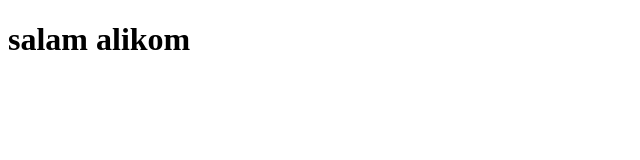
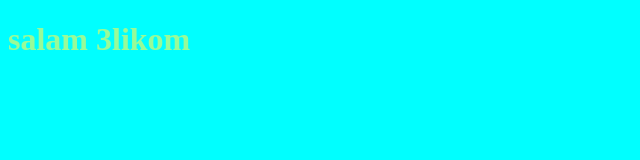
Before and after one commit to MohamedMenaisy/myproject, a plain HTML site: page index.html in a window 1280 px wide. Shown: the whole page, without its empty margins (0-640 px from the left). Drawn offline with Linux system fonts and the light colour scheme.

Commit message:
changing style for the title

```diff
--- a/index.html
+++ b/index.html
@@ -4,9 +4,10 @@
     <meta charset="UTF-8">
     <meta name="viewport" content="width=device-width, initial-scale=1.0">
     <title>Document</title>
+    <link rel="stylesheet" href="style.css">
 </head>
 <body>
-    <h1>salam alikom</h1>
+    <h1>salam 3likom</h1>
     <script src="app.js"></script>
 </body>
 </html>
--- a/style.css
+++ b/style.css
@@ -1,5 +1,5 @@
 h1{
-color:blue;
+color:palegreen;
 }
 body{
     background-color: aqua;
```
